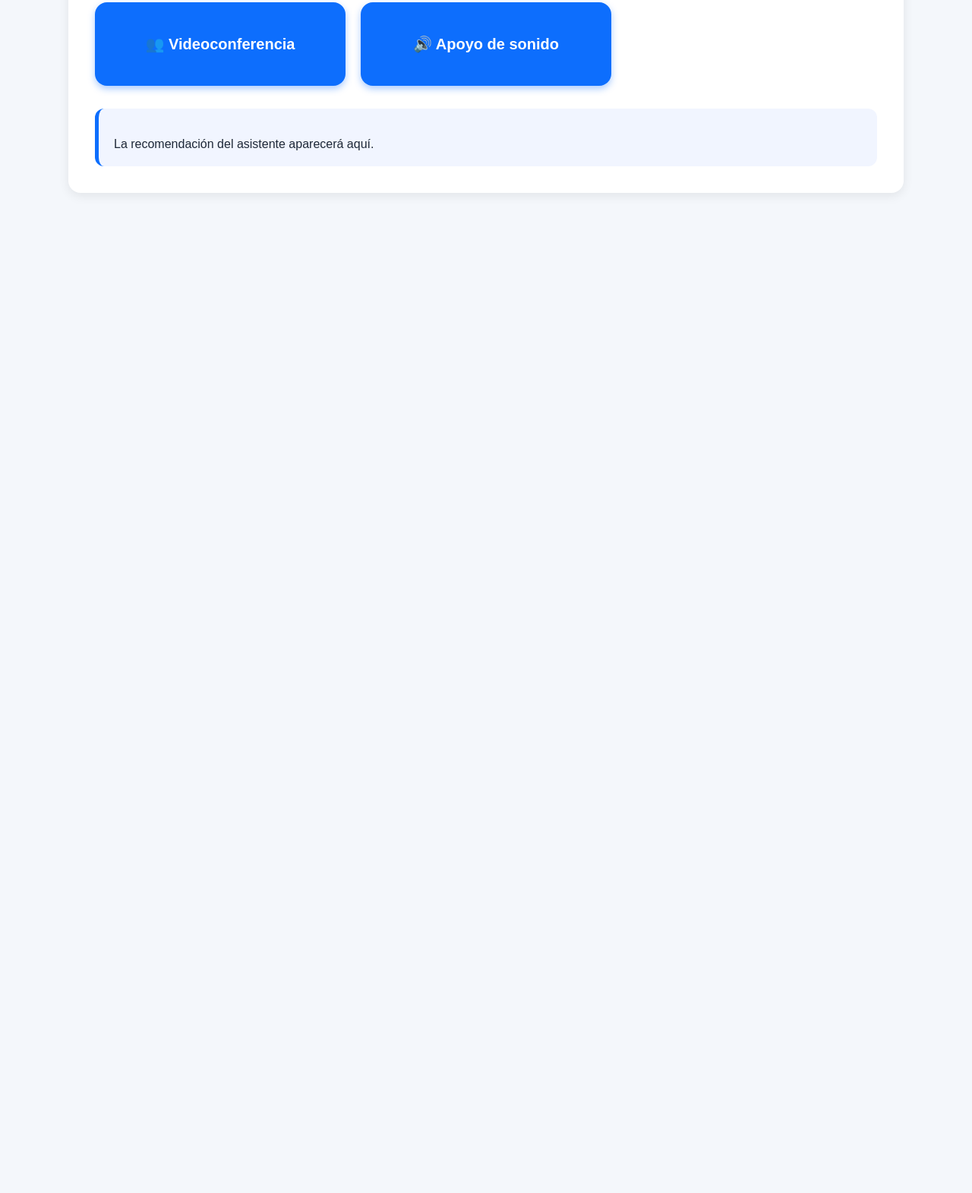
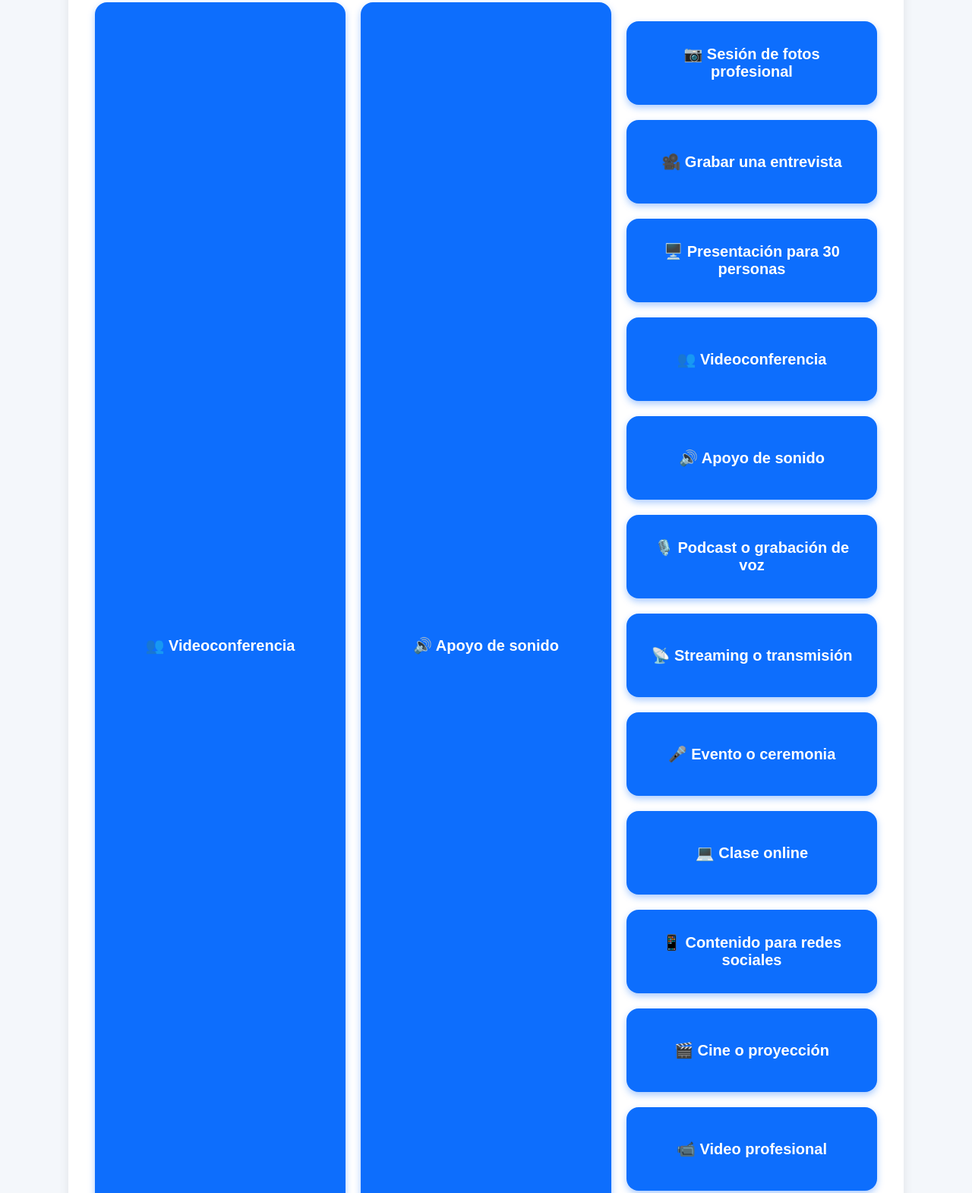
Before and after one commit to felipewarz/gestion-recursos-audiovisuales, a website: page bot.html in a window 1280 px wide. Shown: the part 412-1983 px from the top of the page at 76% size. Before the commit the page ends 800 px from the top, so only its background shows below. Drawn offline with Linux system fonts and the light colour scheme.

Commit message:
Agregar nuevos escenarios asistente

```diff
--- a/bot.html
+++ b/bot.html
@@ -95,6 +95,63 @@
         <button class="bot-card" onclick="preguntaRapida('Necesito apoyo de sonido para una actividad.')">
             🔊 Apoyo de sonido
         </button>
+        <div class="bot-grid">
+
+    <button class="bot-card" onclick="preguntaRapida('Necesito hacer una sesión de fotos profesional.')">
+        📷 Sesión de fotos profesional
+    </button>
+
+    <button class="bot-card" onclick="preguntaRapida('Necesito grabar una entrevista.')">
+        🎥 Grabar una entrevista
+    </button>
+
+    <button class="bot-card" onclick="preguntaRapida('Haré una presentación para 30 personas.')">
+        🖥️ Presentación para 30 personas
+    </button>
+
+    <button class="bot-card" onclick="preguntaRapida('Necesito realizar una videoconferencia.')">
+        👥 Videoconferencia
+    </button>
+
+    <button class="bot-card" onclick="preguntaRapida('Necesito apoyo de sonido para una actividad.')">
+        🔊 Apoyo de sonido
+    </button>
+
+    <!-- NUEVOS -->
+
+    <button class="bot-card" onclick="preguntaRapida('Necesito hacer un podcast.')">
+        🎙️ Podcast o grabación de voz
+    </button>
+
+    <button class="bot-card" onclick="preguntaRapida('Necesito realizar un streaming.')">
+        📡 Streaming o transmisión
+    </button>
+
+    <button class="bot-card" onclick="preguntaRapida('Necesito organizar un evento.')">
+        🎤 Evento o ceremonia
+    </button>
+
+    <button class="bot-card" onclick="preguntaRapida('Necesito realizar una clase online.')">
+        💻 Clase online
+    </button>
+
+    <button class="bot-card" onclick="preguntaRapida('Necesito grabar contenido para redes sociales.')">
+        📱 Contenido para redes sociales
+    </button>
+
+    <button class="bot-card" onclick="preguntaRapida('Necesito proyectar una película.')">
+        🎬 Cine o proyección
+    </button>
+
+    <button class="bot-card" onclick="preguntaRapida('Necesito grabar un video profesional.')">
+        📹 Video profesional
+    </button>
+
+    <button class="bot-card" onclick="preguntaRapida('Necesito equipamiento para una reunión híbrida.')">
+        🧑‍💼 Reunión híbrida
+    </button>
+
+</div>
     </div>
 
     <div id="respuesta">
```
Also changed, not shown: server.js (+36 -0 lines).
